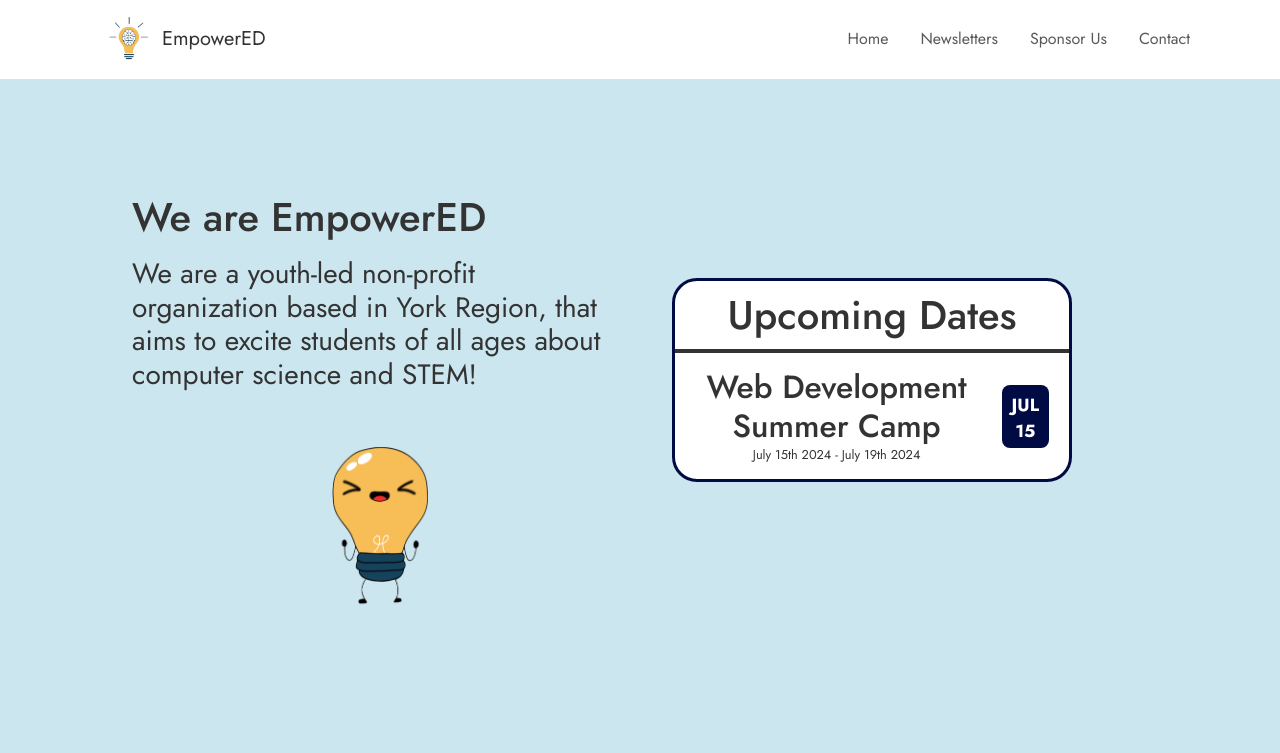
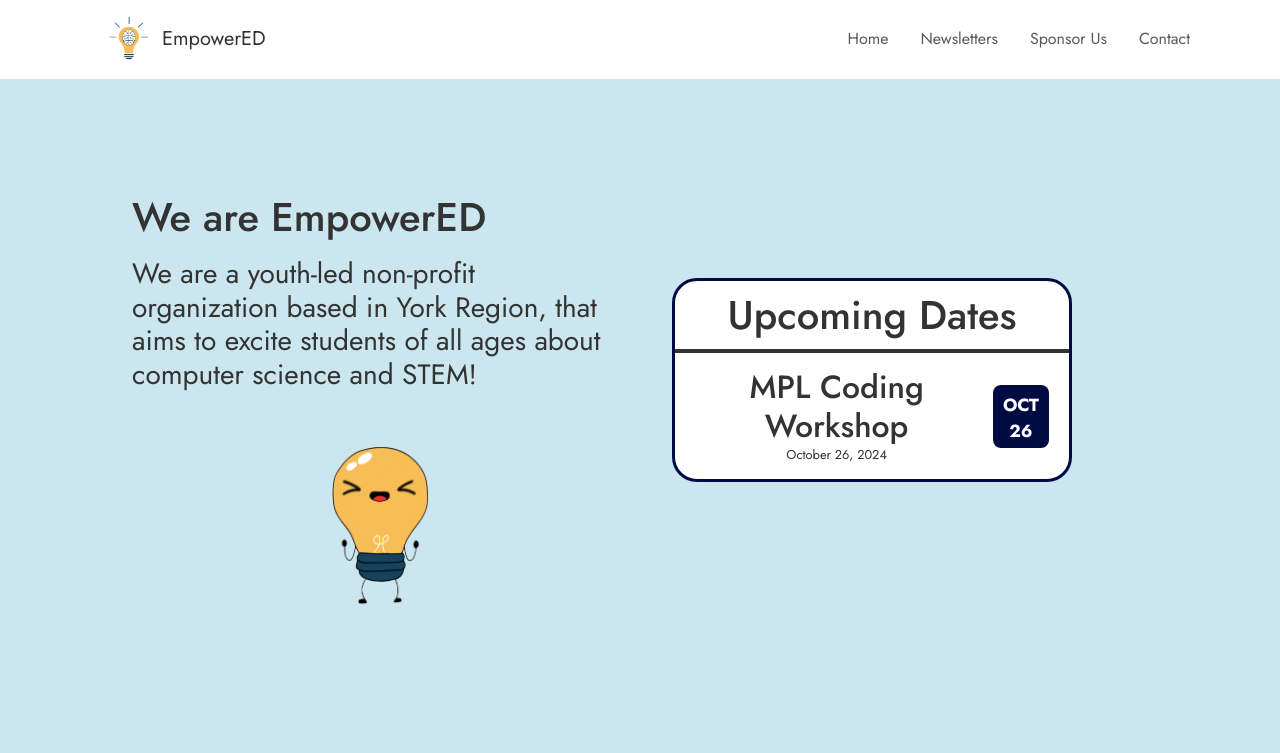
Before and after one commit to empowerEDu/EmpowerED, a React (Create React App) app: page / in a window 1280 px wide. Shown: the top 753 px of the page. Built offline with nearby package versions, Linux system fonts and the light colour scheme; grey boxes are pictures that could not be loaded.

Commit message:
Updated events for MPL workshop

```diff
--- a/src/UpcomingDates.js
+++ b/src/UpcomingDates.js
@@ -14,13 +14,13 @@ const UpcomingDates = () => {
          <a>
         <div className="event-left-content">
           <div className="title-event">
-             <h2>Web Development Summer Camp</h2>
-            <div className="event-date"> July 15th 2024 - July 19th 2024</div>
+             <h2>MPL Coding Workshop</h2>
+            <div className="event-date">October 26, 2024</div>
           </div>
         </div>
         <div className="event-icon">
-          <div className="month">Jul </div>
-          <div className="date">15</div>
+          <div className="month">Oct </div>
+          <div className="date">26</div>
         </div>
          </a>
       </li>
```
